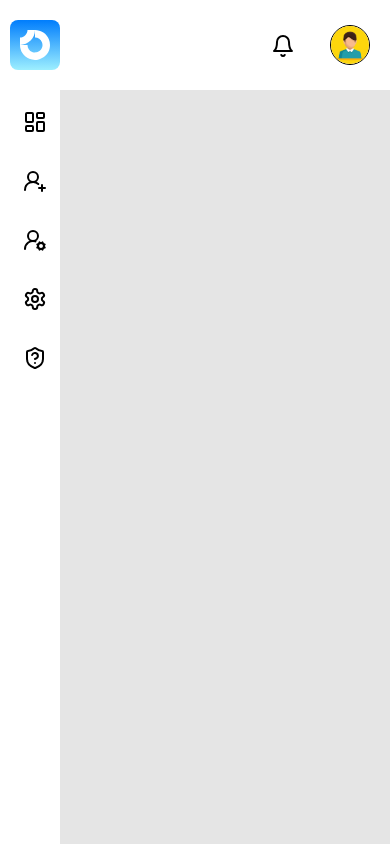
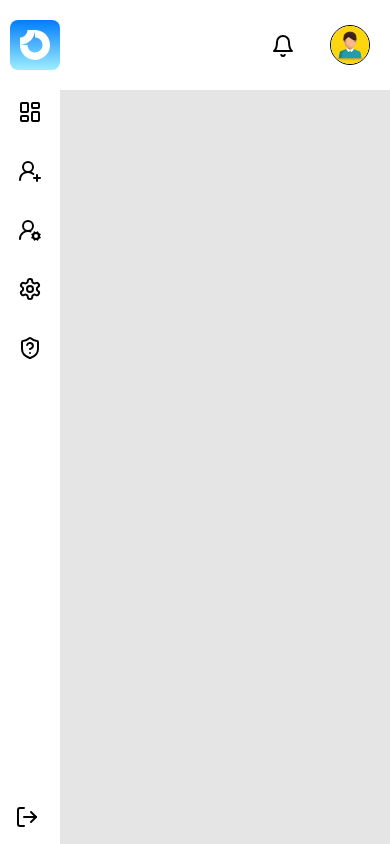
Before and after one commit to bruno167/hhsystem, a Next.js app: page / in a window 390 px wide. Built offline with nearby package versions, Linux system fonts and the light colour scheme.

Commit message:
feat: sidebar

```diff
--- a/src/app/components/Sidebar/sidebar.scss
+++ b/src/app/components/Sidebar/sidebar.scss
@@ -1,7 +1,8 @@
 nav {
     position: fixed;
     left: 0;
-    height: 100vh;
+    bottom: 0;
+    height: calc(100vh - 80px);
     width: 280px;
 
     overflow-y: hidden;
@@ -14,7 +15,7 @@ nav {
         padding: 15px;
         width: 280px;
         border-radius: 10px;
-        height: 500px;
+        height: 100%;
 
         li {
             list-style-type: none;
@@ -51,10 +52,19 @@ nav {
 
         .bottom-icon{
             display: flex;
-            margin-top: 550px;
             width: 100%;
+           align-items: flex-end;
+
+           margin-top: auto;
 
         }
+
+        .bottom-icon:hover{
+            background: #cf3939;
+            p{
+                color: #fff;
+            }
+           }
     }
 
     @media screen and (max-width: 1024px) {
@@ -63,7 +73,7 @@ nav {
             padding: 0;
             li {
 
-                margin-left: 10px;
+                margin-left: 5px;
                 max-width: 50px;
 
 
```
Also changed, not shown: src/app/components/Sidebar/sidebar.tsx (+5 -6 lines).
